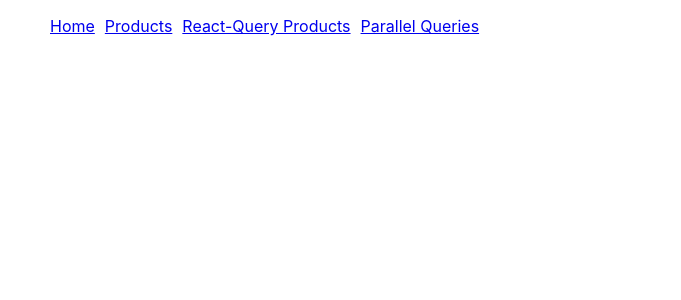
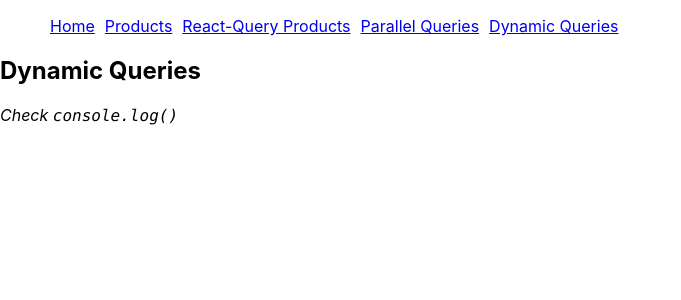
Before and after one commit to vinicius77/react-query, a React (Create React App) app: page /dynamic in a window 1280 px wide. Shown: the top 300 px of the page, without its empty margins (0-681 px from the left). Built offline with nearby package versions, Linux system fonts and the light colour scheme; data requests are answered from the project's data file.

Commit message:
Dynamic Queries

```diff
--- a/src/App.js
+++ b/src/App.js
@@ -8,6 +8,7 @@ import { RQProduct } from './components/pages/RQProduct';
 import { QueryClientProvider as Provider, QueryClient } from 'react-query';
 import { ReactQueryDevtools } from 'react-query/devtools';
 import ParallelQueries from './components/pages/ParallelQueries';
+import DynamicQueries from './components/pages/DynamicQueries';
 import './App.css';
 
 const rqClient = new QueryClient();
@@ -24,6 +25,9 @@ function App() {
 						<Route path="/products/:id" component={RQProduct} />
 						<Route path="/rq-products" component={RQProducts} />
 						<Route path="/parallel" component={ParallelQueries} />
+						<Route path="/dynamic">
+							<DynamicQueries charIds={[10, 12]} />
+						</Route>
 					</Switch>
 				</Fragment>
 			</Router>
--- a/src/components/Navbar.jsx
+++ b/src/components/Navbar.jsx
@@ -18,6 +18,9 @@ export const Navbar = () => {
 					<li>
 						<Link to="/parallel">Parallel Queries</Link>
 					</li>
+					<li>
+						<Link to="/dynamic">Dynamic Queries</Link>
+					</li>
 				</ul>
 			</nav>
 		</div>
--- /dev/null
+++ b/src/components/pages/DynamicQueries.jsx
@@ -0,0 +1,29 @@
+import React from 'react';
+import axios from 'axios';
+import { useQueries } from 'react-query';
+
+const fetchChars = async (id) => {
+	return await axios.get(`http://localhost:4000/characters/${id}`);
+};
+
+const DynamicQueries = ({ charIds }) => {
+	const resultsArr = useQueries(
+		charIds.map((id) => {
+			return {
+				queryKey: ['chars', id],
+				queryFn: () => fetchChars(id),
+			};
+		})
+	);
+	return (
+		<div>
+			<h2>Dynamic Queries</h2>
+			<em>
+				Check <code>console.log()</code>
+			</em>
+			{console.log(resultsArr)}
+		</div>
+	);
+};
+
+export default DynamicQueries;
```
